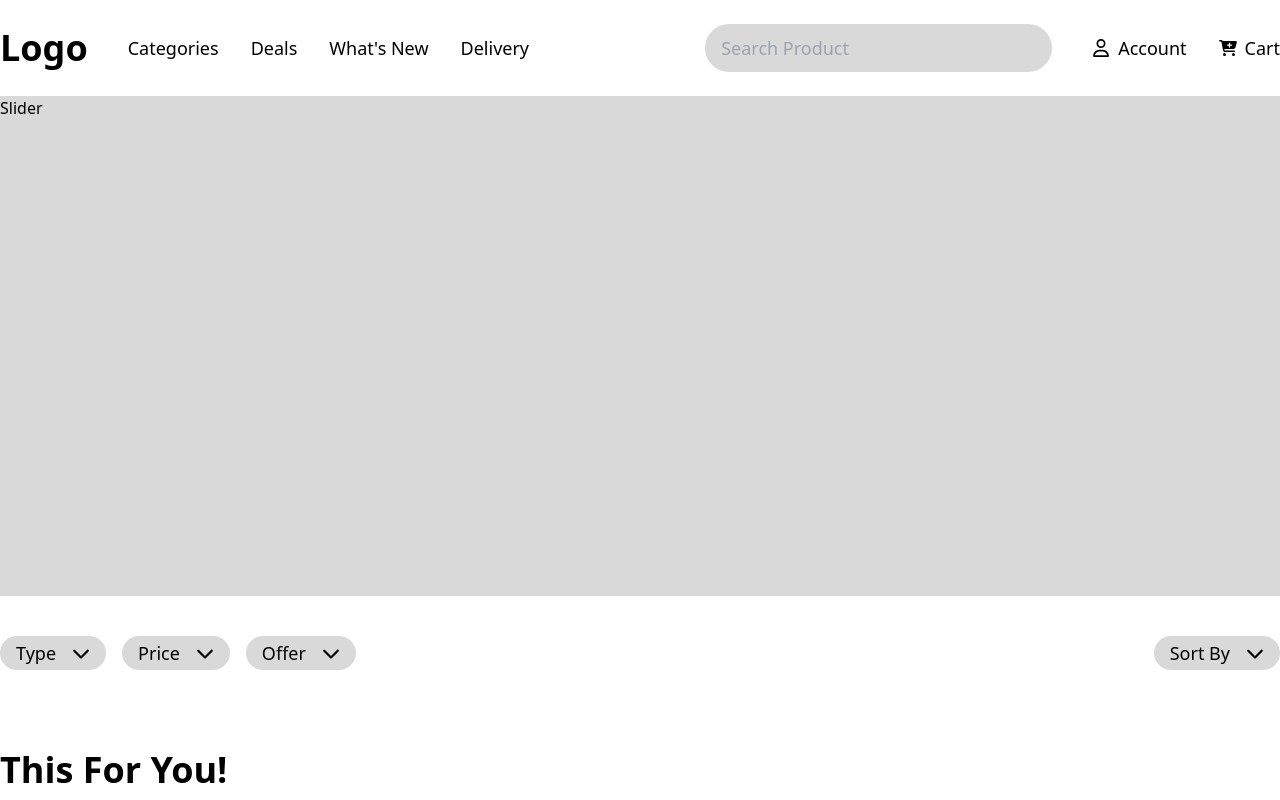
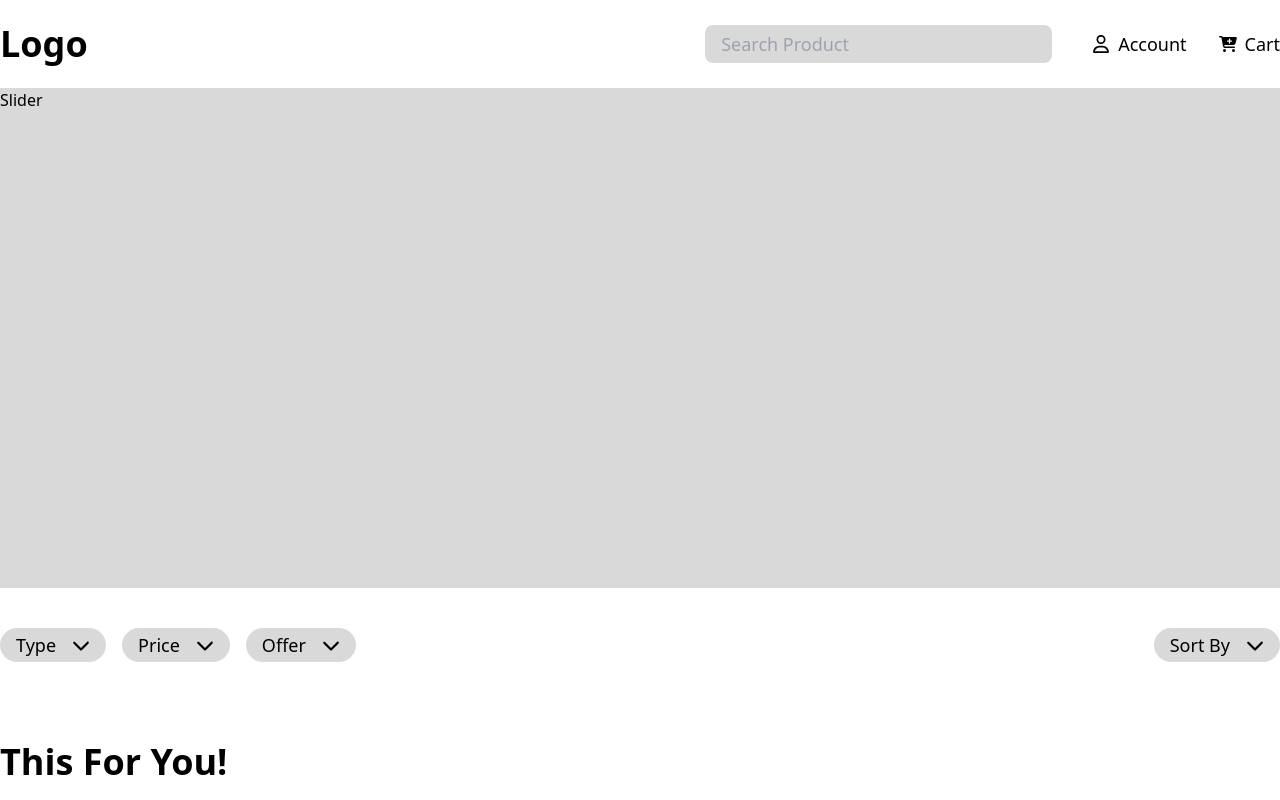
Before and after one commit to SodaraSou/Computer-Store-Website, a React (Create React App) app: page / in a window 1280 px wide. Shown: the top 800 px of the page. Built offline with nearby package versions, Linux system fonts and the light colour scheme.

Commit message:
Fixed responsive

```diff
--- a/src/components/Navbar.jsx
+++ b/src/components/Navbar.jsx
@@ -7,38 +7,30 @@ import { auth } from "../firebase.config";
 function Navbar() {
   return (
     <nav>
-      <div className="max-w-7xl mx-auto p-4 xl:px-0 xl:py-6 flex justify-between items-center">
-        <div className="flex items-center">
-          <Link to="/" className="text-4xl font-bold mr-10">
+      <div className="max-w-7xl mx-auto p-4 xl:px-0 xl:py-6 flex flex-col gap-4 md:gap-8">
+        <div className="flex justify-between items-center">
+          <Link to="/" className="text-4xl font-bold">
             Logo
           </Link>
-          <ul className="hidden md:flex gap-8 text-lg">
-            <li>
-              <Link>Categories</Link>
-            </li>
-            <li>
-              <Link>Deals</Link>
-            </li>
-            <li>
-              <Link>What's New</Link>
-            </li>
-            <li>
-              <Link>Delivery</Link>
-            </li>
-          </ul>
-        </div>
-        <div className="hidden md:flex items-center text-lg">
-          <div>
+          <div className="flex items-center text-lg">
+            <div className="hidden md:block">
               <input
                 type="text"
-              className="w-[347px] h-[48px] px-4 rounded-full bg-[#D9D9D9] mr-10"
+                className="w-[347px] h-[38px] px-4 rounded-lg bg-[#D9D9D9] mr-10"
                 placeholder="Search Product"
               />
             </div>
-          <ul className="flex gap-8">
+            <ul className="flex gap-4 md:gap-8">
               <li className="flex items-center">
-              <Link to="/profile" className="flex flex-row items-center gap-2">
-                <img src={accountSvg} alt="instagramSvg" className="svg-size" />
+                <Link
+                  to="/profile"
+                  className="flex flex-row items-center gap-2"
+                >
+                  <img
+                    src={accountSvg}
+                    alt="instagramSvg"
+                    className="svg-size"
+                  />
                   Account
                 </Link>
               </li>
@@ -51,6 +43,14 @@ function Navbar() {
             </ul>
           </div>
         </div>
+        <div className="block md:hidden">
+          <input
+            type="text"
+            className="w-full h-[38px] px-4 rounded-lg bg-[#D9D9D9] mr-10"
+            placeholder="Search Product"
+          />
+        </div>
+      </div>
     </nav>
   );
 }
```
Lines whose indentation alone changed are shown as unchanged.
